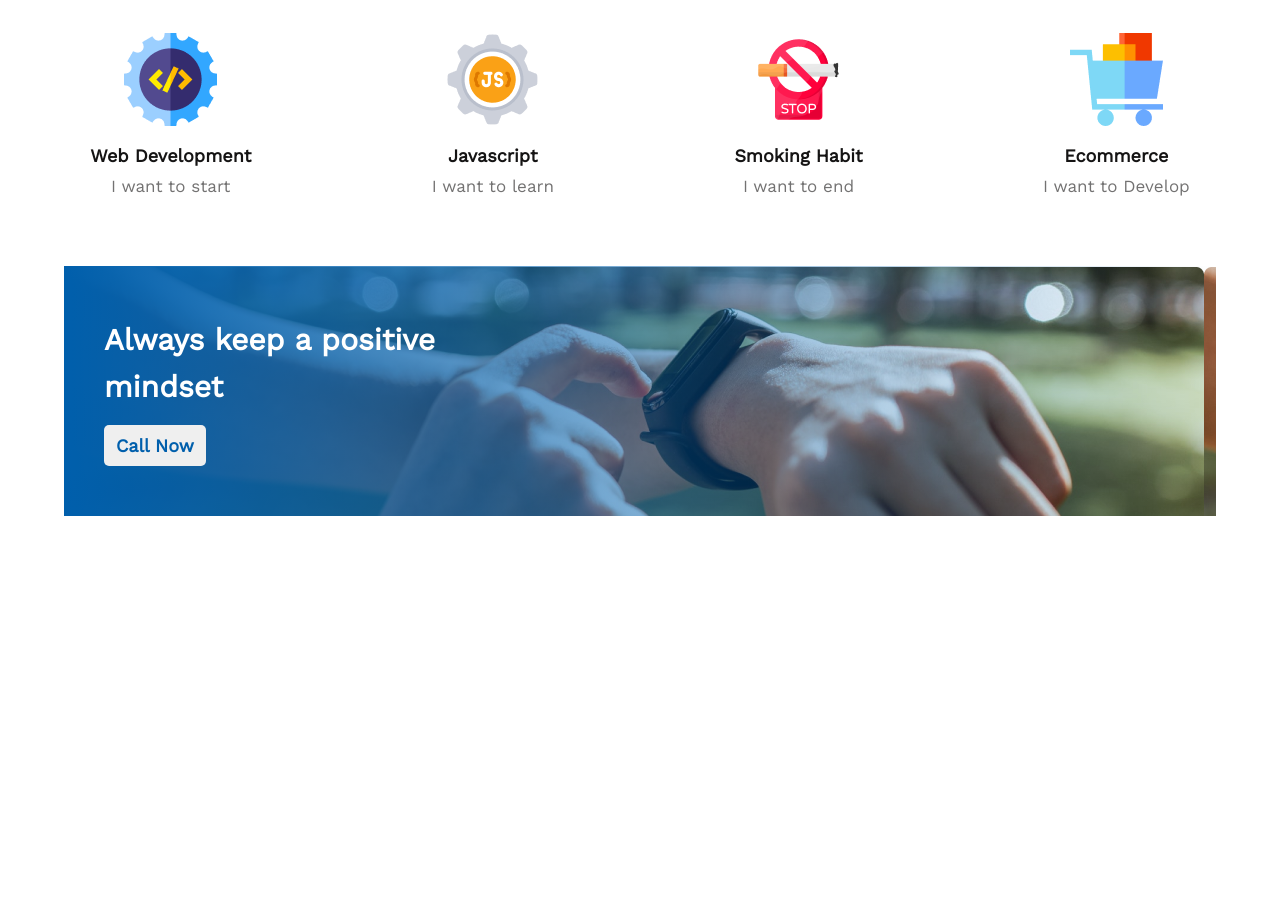
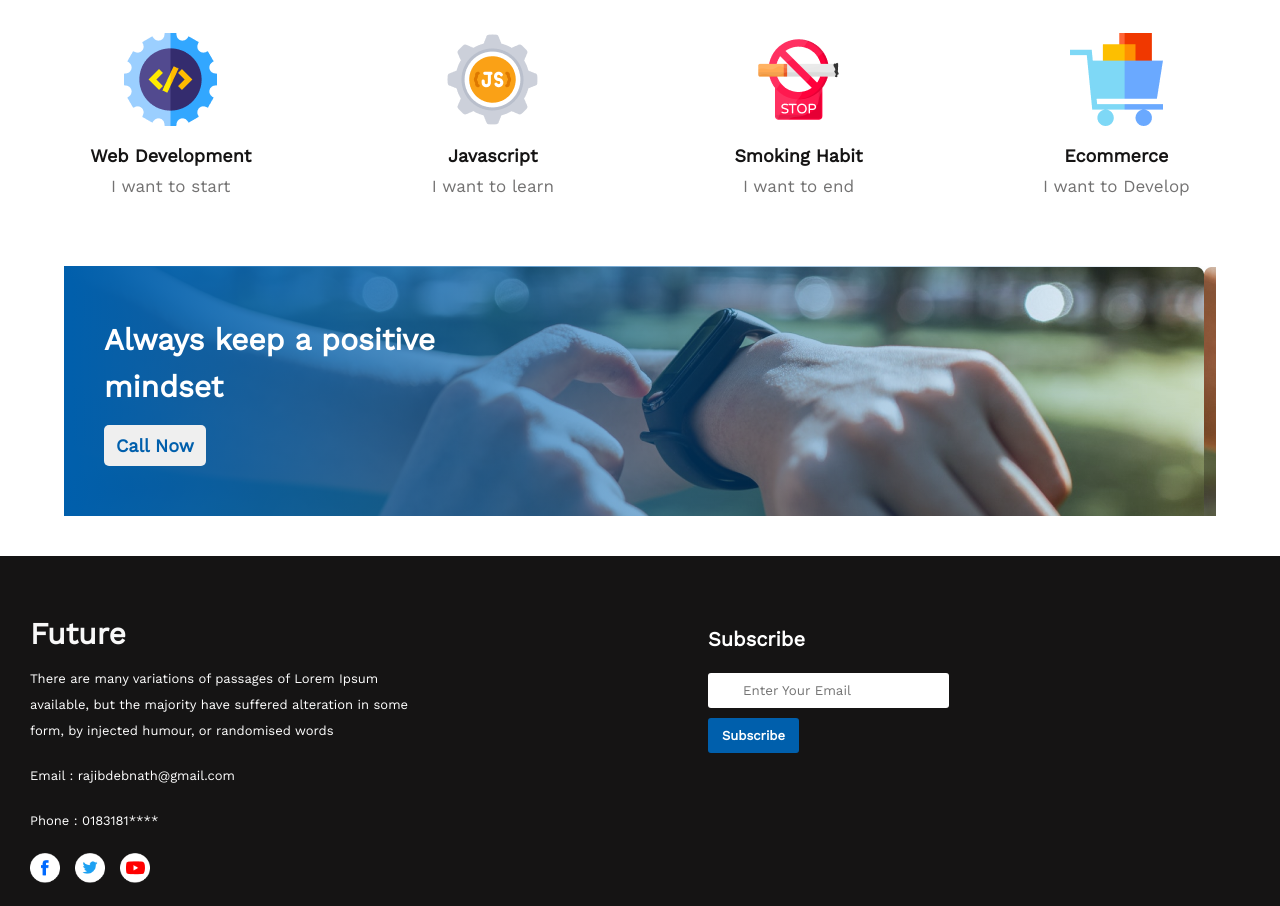
Before and after one commit to Rajib-debnath1/new-year-new-me, a plain HTML site: page index.html in a window 1280 px wide. Shown: the part 1432-2338 px from the top of the page. Before the commit the page ends 1988 px from the top, so only its background shows below. Drawn offline with nearby package versions, Linux system fonts and the light colour scheme.

Commit message:
footer section added

```diff
--- a/index.html
+++ b/index.html
@@ -72,8 +72,26 @@
         </div>
 
     </main>
-    <footer>
 
+    <!-- footer section -->
+
+    <footer class="footer-section">
+        <div class="left-item">
+            <h2>Future</h2>
+            <p>There are many variations of passages of Lorem Ipsum <br> available, but the majority have suffered alteration in some <br> form, by injected humour, or randomised words</p><br>
+            <p>Email : rajibdebnath@gmail.com</p> <br>
+            <p>Phone : 0183181****</p><br>
+            <div class="social-img">
+                <img src="images/icons/fb.png" alt="">
+                <img src="images/icons/twitter.png" alt="">
+                <img src="images/icons/youtube.png" alt="">
+            </div>
+        </div>
+        <div class="right-item">
+            <h2>Subscribe</h2>
+            <input type="email" placeholder="Enter Your Email"><br>
+            <button>Subscribe</button>
+        </div>
     </footer>
 
 </body>
--- a/style.css
+++ b/style.css
@@ -139,3 +139,67 @@ header {
     margin-left: 40px;
     margin-top: 15px;
 }
+
+/* fotter section */
+
+.footer-section {
+    display: flex;
+    width: 100%;
+    height: 350px;
+    background: #151414;
+}
+
+.left-item {
+    padding-top: 60px;
+    padding-left: 30px;
+}
+
+.left-item h2 {
+    font-weight: 700;
+    font-size: 30px;
+    color: #F8F8F8;
+    margin-bottom: 15px;
+}
+
+.left-item p {
+    font-style: normal;
+    font-weight: 400;
+    font-size: 13px;
+    line-height: 26px;
+    color: #FFFFFF;
+}
+.social-img{
+    display: flex;
+    gap: 15px;
+}
+.social-img img{
+    width: 30px;
+    height: 30px;
+}
+.right-item{
+    padding-top: 60px;
+    margin-left: 300px;
+}
+.right-item h2{
+    font-weight: 700;
+    font-size: 20px;
+    line-height: 47px;
+    color: #FFFFFF;
+    margin-bottom: 10px;
+}
+.right-item input{
+    padding: 10px 35px;
+    margin-bottom: 10px;
+    border: 0;
+    border-radius: 3px;
+
+}
+.right-item button{
+    font-weight: 600;
+    font-size: 13px;
+    background-color: #005FAC;
+    padding: 10px 14px;
+    border: 0;
+    color:  #FFFFFF;
+    border-radius: 3px;
+}
```
